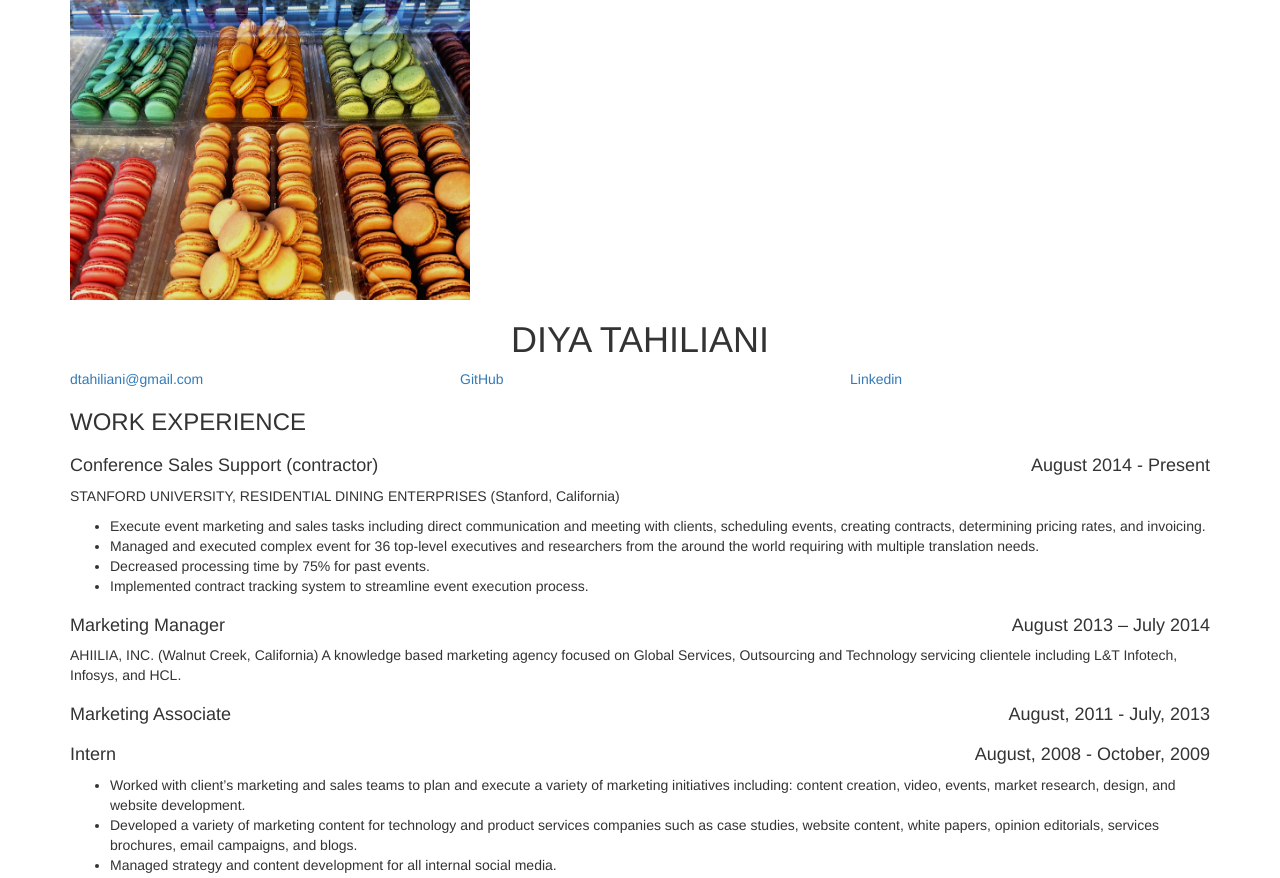
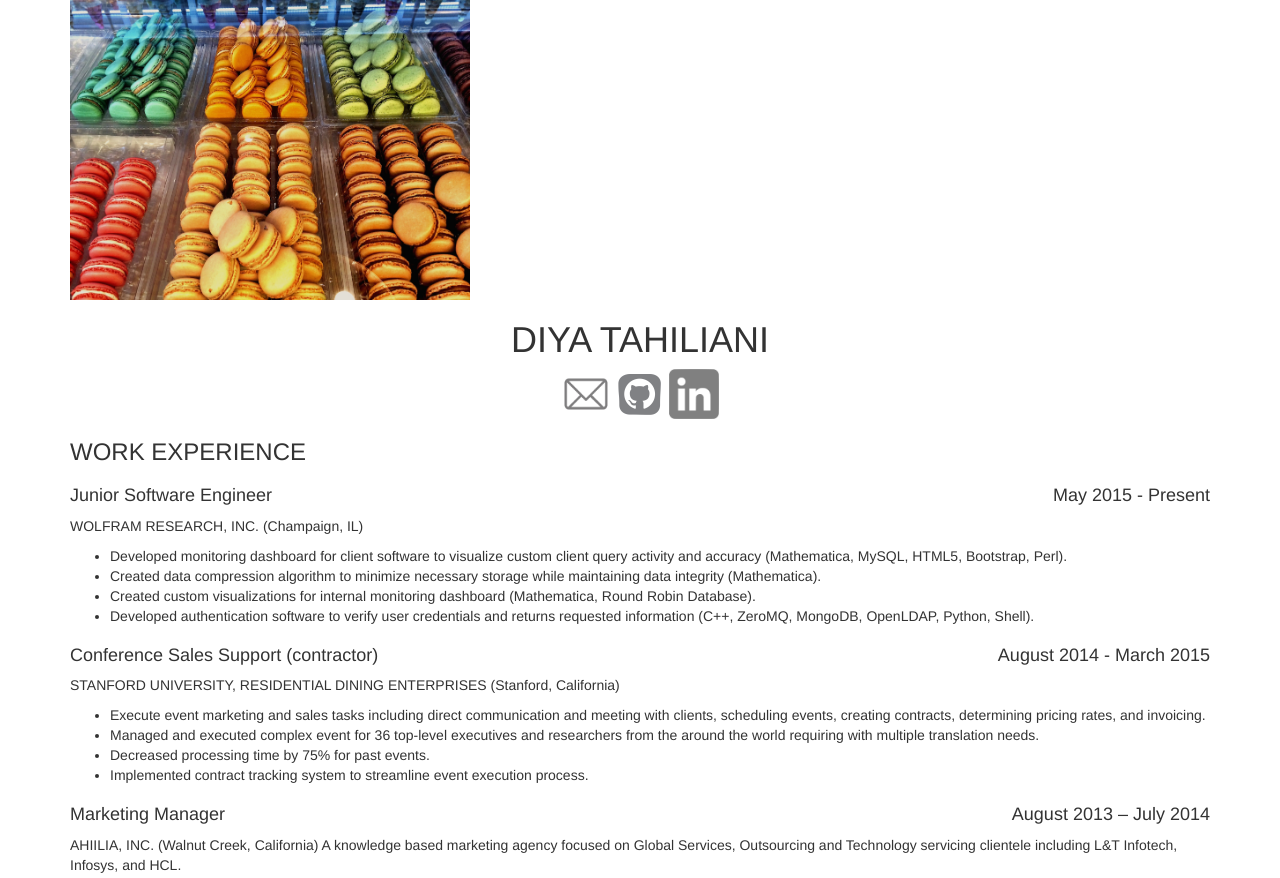
Before and after one commit to dtahiliani/dtahiliani.github.io, a plain HTML site: page index.html in a window 1280 px wide. Shown: the top 878 px of the page. Drawn offline with nearby package versions, Linux system fonts and the light colour scheme.

Commit message:
updated text and new icons

```diff
--- a/index.html
+++ b/index.html
@@ -17,34 +17,57 @@
     <div class="container"><!-- container div -->
       <img class="displayed" src="lauduree.jpg">
         <!--resume begins here-->
+        <!--resume header-->
         <div class="row">
           <div class="col-sm-12 col-xs-12">
             <H1 class="text-center">DIYA TAHILIANI</H1>
           </div>
         </div>
+        <!--contact buttons-->
         <div class="row">
-          <div class="col-sm-4 col-xs-12">
-            <a href="mailto:dtahiliani@gmail.com">dtahiliani@gmail.com</a>
-          </div>
-          <div class="col-sm-4 col-xs-12">
-            <a href="http://www.github.com/dtahiliani" target="_blank">GitHub</a>
-          </div>
-          <div class="col-sm-4 col-xs-12">
-            <a href="http://www.linkedin.com/in/diyat" target="_blank">Linkedin</a>
+          <div class="col-sm-12 text-center">
+            <a href="mailto:dtahiliani@gmail.com">
+              <img src="email.png" width="50" height="50" alt="dtahiliani@gmail.com"></a>
+            <a href="http://www.github.com/dtahiliani">
+              <img src="github_logo.png" width="50" height="50" alt="GitHub"></a>
+            <a href="http://www.linkedin.com/in/diyat">
+              <img src="linkedin.png" width="50" height="50" alt=Linkedin></a>
           </div>
         </div>
+        <!--Work Experience-->
         <div class="row">
           <div class="col-sm-12 col-xs-12">
     	      <H3>WORK EXPERIENCE</H3>
           </div>
         </div>
+        <!--Wolfram Research-->
+        <div class="row">
+          <div class="col-sm-8 col-xs-12">
+            <h4>Junior Software Engineer</h4>
+            <p>WOLFRAM RESEARCH, INC. (Champaign, IL)</p>
+          </div>
+          <div class="col-sm-4 col-xs-12">
+            <h4 class="text-right">May 2015 - Present</h4>
+          </div>
+        </div>
+        <div class="row">
+          <div class="col-sm-12 col-xs-12">
+            <ul>
+              <li>Developed monitoring dashboard for client software to visualize custom client query activity and accuracy (Mathematica, MySQL, HTML5, Bootstrap, Perl).</li>
+              <li>Created data compression algorithm to minimize necessary storage while maintaining data integrity (Mathematica).</li>
+              <li>Created custom visualizations for internal monitoring dashboard (Mathematica, Round Robin Database).</li>
+              <li>Developed authentication software to verify user credentials and returns requested information (C++, ZeroMQ, MongoDB, OpenLDAP, Python, Shell).</li>
+            </ul>
+          </div>
+        </div>
+        <!--Stanford-->
         <div class="row">
           <div class="col-sm-8 col-xs-12">
             <h4>Conference Sales Support (contractor)</h4>
             <p>STANFORD UNIVERSITY, RESIDENTIAL DINING ENTERPRISES (Stanford, California)</p>
           </div>
           <div class="col-sm-4 col-xs-12">
-            <h4 class="text-right">August 2014 - Present</h4>
+            <h4 class="text-right">August 2014 - March 2015</h4>
           </div>
         </div>
         <div class="row">
@@ -57,6 +80,7 @@
             </ul>
           </div>
         </div>
+        <!--Ahilia-->
         <div class="row">
           <div class="col-sm-8 col-xs-12">
             <h4>Marketing Manager</h4>
@@ -162,7 +186,7 @@
         </div>
         <div class="row">
           <div class="col-sm-12 col-xs-12">
-            <p>Girl Develop It San Jose, Ro Khanna for US Congress Volunteer, Oenology, San Francisco Opera Tweet Seats, Davis Bike Club, San Jose Mountain Bike Group, Piano, Fungus Federation of Santa Cruz, Hiking, Cooking, Travel.</p>
+            <p>Champaign Young Democrats, Girl Develop It San Jose, Ro Khanna for US Congress Volunteer, Oenology, San Francisco Opera Tweet Seats, Davis Bike Club, San Jose Mountain Bike Group, Piano, Fungus Federation of Santa Cruz, Hiking, Cooking, Travel.</p>
           </div>
         </div>
       </div>
```
Also changed, not shown: email.png (added), github_logo.png (added), linkedin.png (added).
